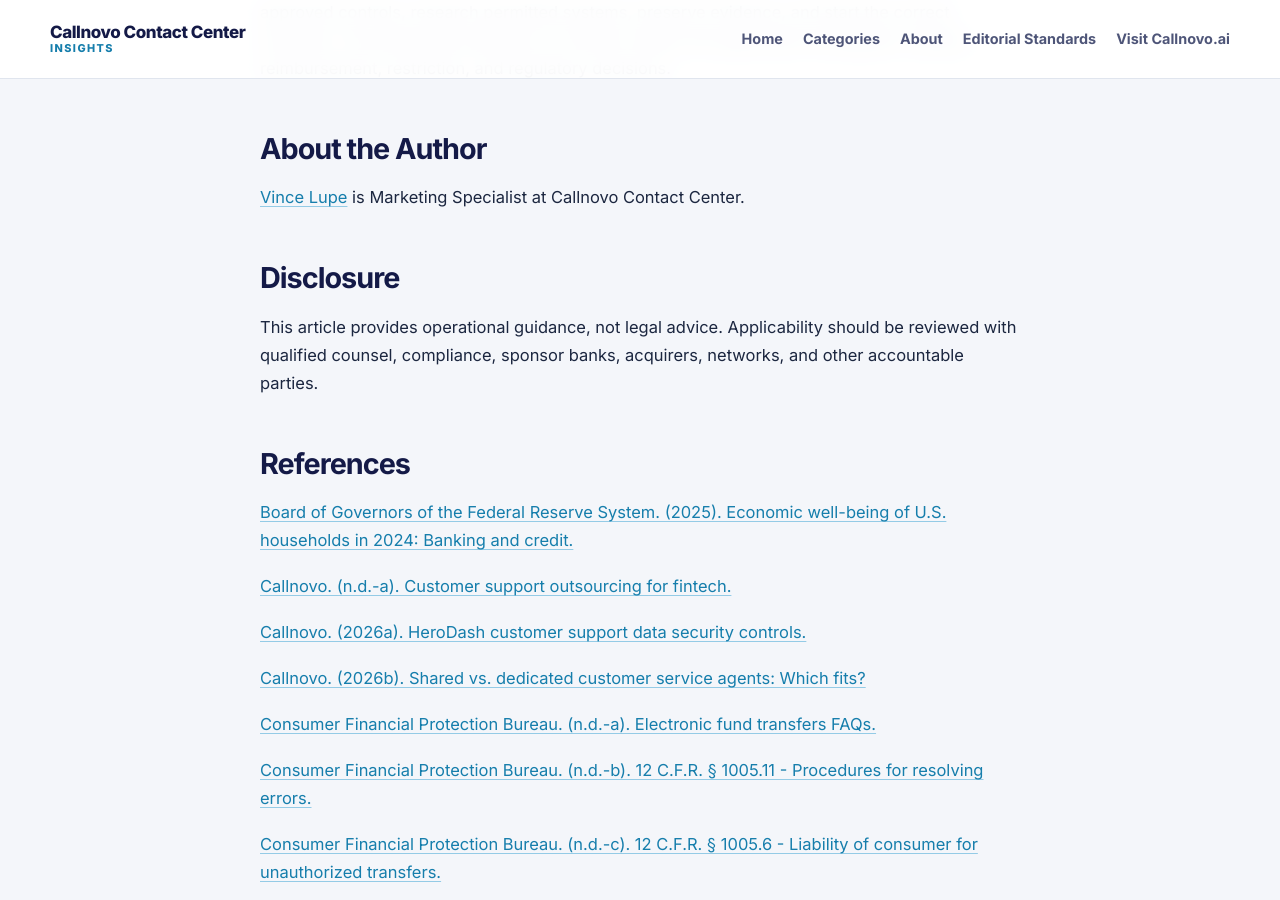
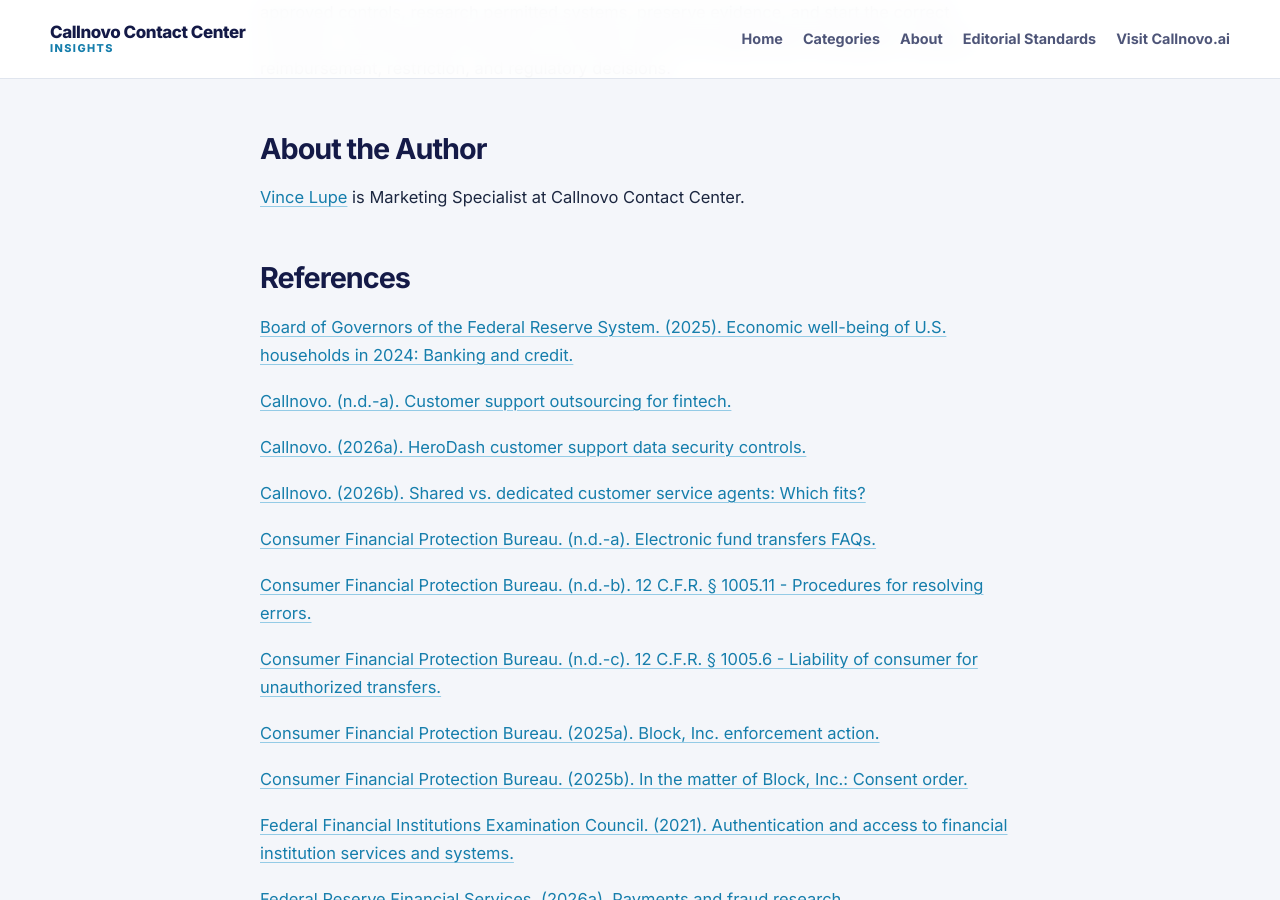
Before and after one commit to callnovo-cc/blog, a Jekyll site: the page built from _posts/2026-09-15-fintech-customer-support-outsourcing-payments-fraud-escalations.md, in a window 1280 px wide and 900 px high, scrolled down 14083 px. Built offline with Jekyll 4.4.1, drawn with Linux system fonts in a browser that asks for light colours.

Commit message:
Update 2026-09-15-fintech-customer-support-outsourcing-payments-fraud-escalations.md

```diff
--- a/_posts/2026-09-15-fintech-customer-support-outsourcing-payments-fraud-escalations.md
+++ b/_posts/2026-09-15-fintech-customer-support-outsourcing-payments-fraud-escalations.md
@@ -254,10 +254,6 @@ Not independently. The agent may capture the customer’s allegation, authentica
 
 [Vince Lupe](https://www.linkedin.com/in/vince-lupe/) is Marketing Specialist at Callnovo Contact Center.
 
-## Disclosure
-
-This article provides operational guidance, not legal advice. Applicability should be reviewed with qualified counsel, compliance, sponsor banks, acquirers, networks, and other accountable parties.
-
 ## References
 
 [Board of Governors of the Federal Reserve System. (2025). Economic well-being of U.S. households in 2024: Banking and credit.](https://www.federalreserve.gov/publications/2025-economic-well-being-of-us-households-in-2024-banking-and-credit.htm)
```
